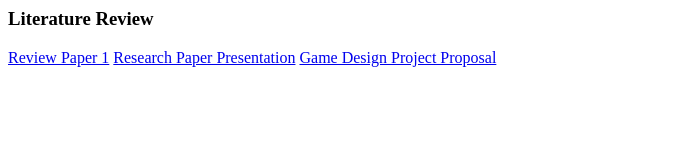
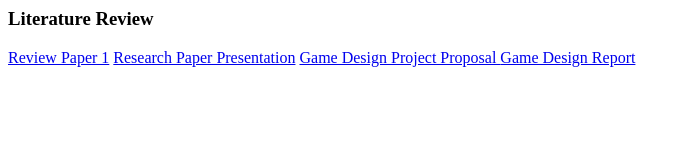
Before and after one commit to dev-mun/dev-mun.github.io, a plain HTML site: page index.html in a window 1280 px wide. Shown: the whole page, without its empty margins (0-689 px from the left). Drawn offline with Linux system fonts and the light colour scheme.

Commit message:
Update index.html

```diff
--- a/index.html
+++ b/index.html
@@ -7,5 +7,6 @@
   <a href="Literature Review/Lit-Review1.pdf"> Review Paper 1</a>
   <a href="Project/SpectreMeltdownGDN.ppt"> Research Paper Presentation</a>
   <a href="Project/ProjectProposal-GD.pdf"> Game Design Project Proposal </a>
+    <a href="Project/ProjectProposal-GD.pdf"> Game Design Report </a>
 </body>
 </html>
```
